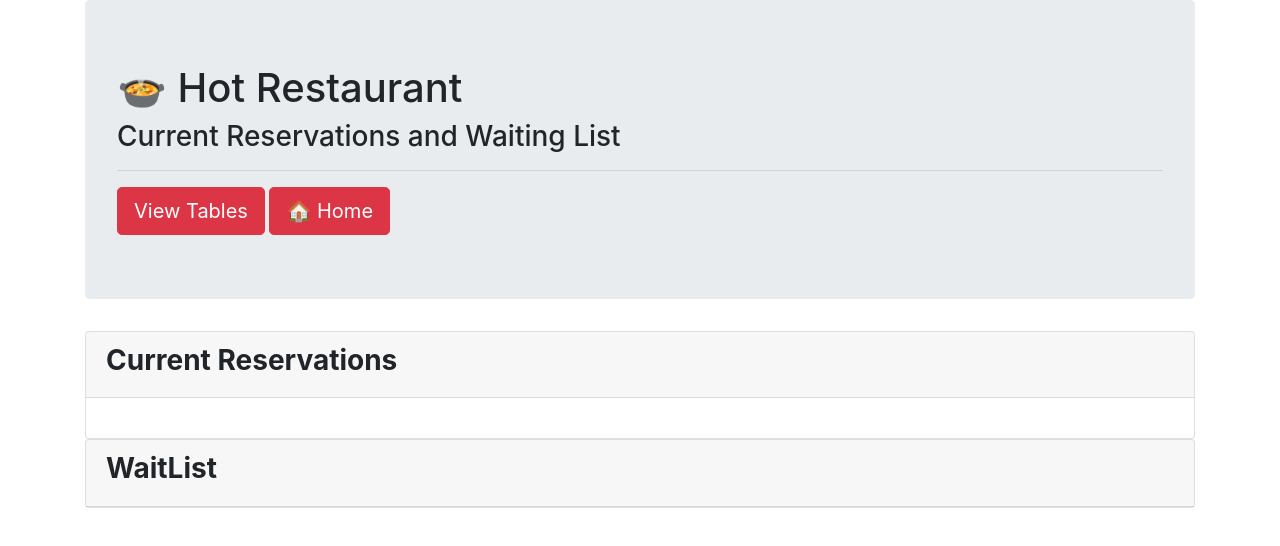
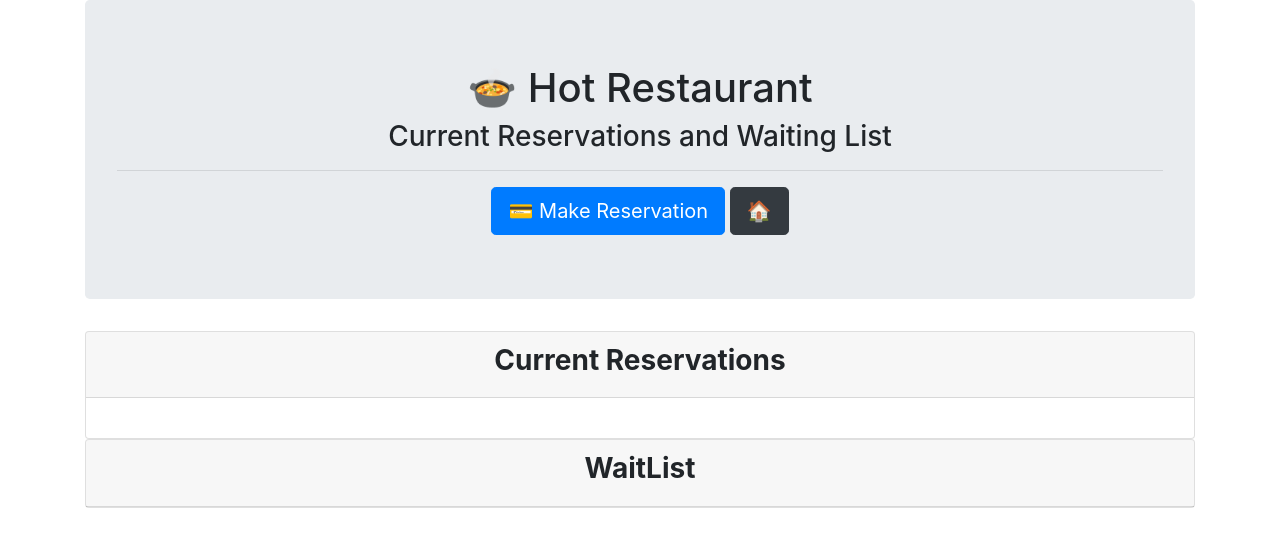
Before and after one commit to Kammielatay/Hot-Restaurant, a plain HTML site: page tables.html in a window 1280 px wide. Drawn offline with nearby package versions, Linux system fonts and the light colour scheme.

Commit message:
revised html files

```diff
--- a/tables.html
+++ b/tables.html
@@ -14,14 +14,13 @@
 
 <body>
 
-    <div class="container">
+    <div class="container" style="text-align: center">
         <div class="jumbotron">
-            <h1>&#127858 Hot Restaurant</h1>
+            <h1>&#127858; Hot Restaurant</h1>
             <h3>Current Reservations and Waiting List</h3>
             <hr>
-            <a href="reservations.html"><button class="btn btn-danger btn-lg"></span> View
-                    Tables</button></a>
-            <a href="index.html"><button class="btn btn-danger btn-lg"></span>🏠 Home</button></a>
+            <a href="reservations.html"><button class="btn btn-primary btn-lg"></span> 💳 Make Reservation</button></a>
+            <a href="index.html"><button class="btn btn-dark btn-lg"></span>🏠</button></a>
         </div>
         <div class="row">
 
@@ -60,7 +59,6 @@
 
 
     <script type="text/javascript">
-    $.get
     </script>
 
 </body>
```
Also changed, not shown: reservations.html (+5 -6 lines).
